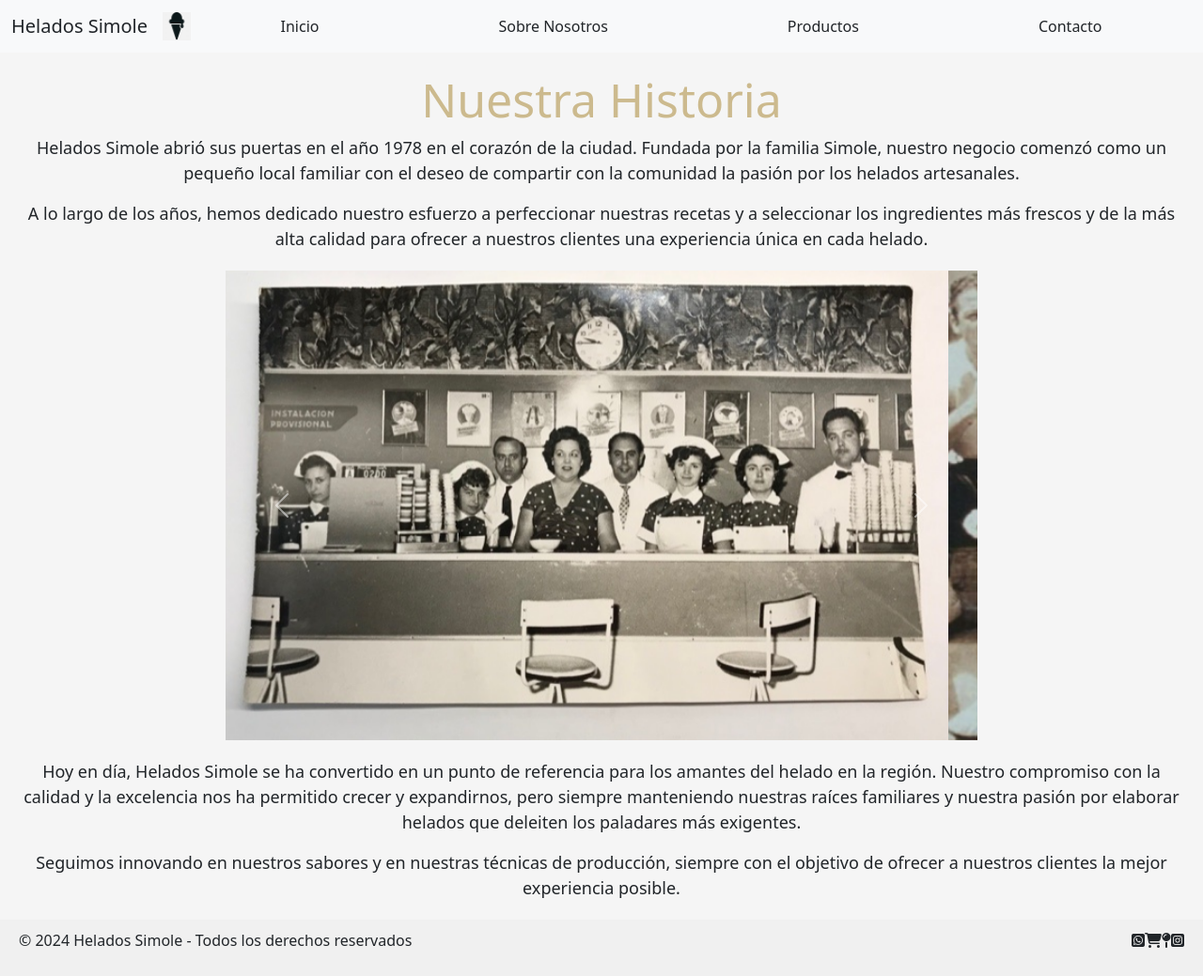
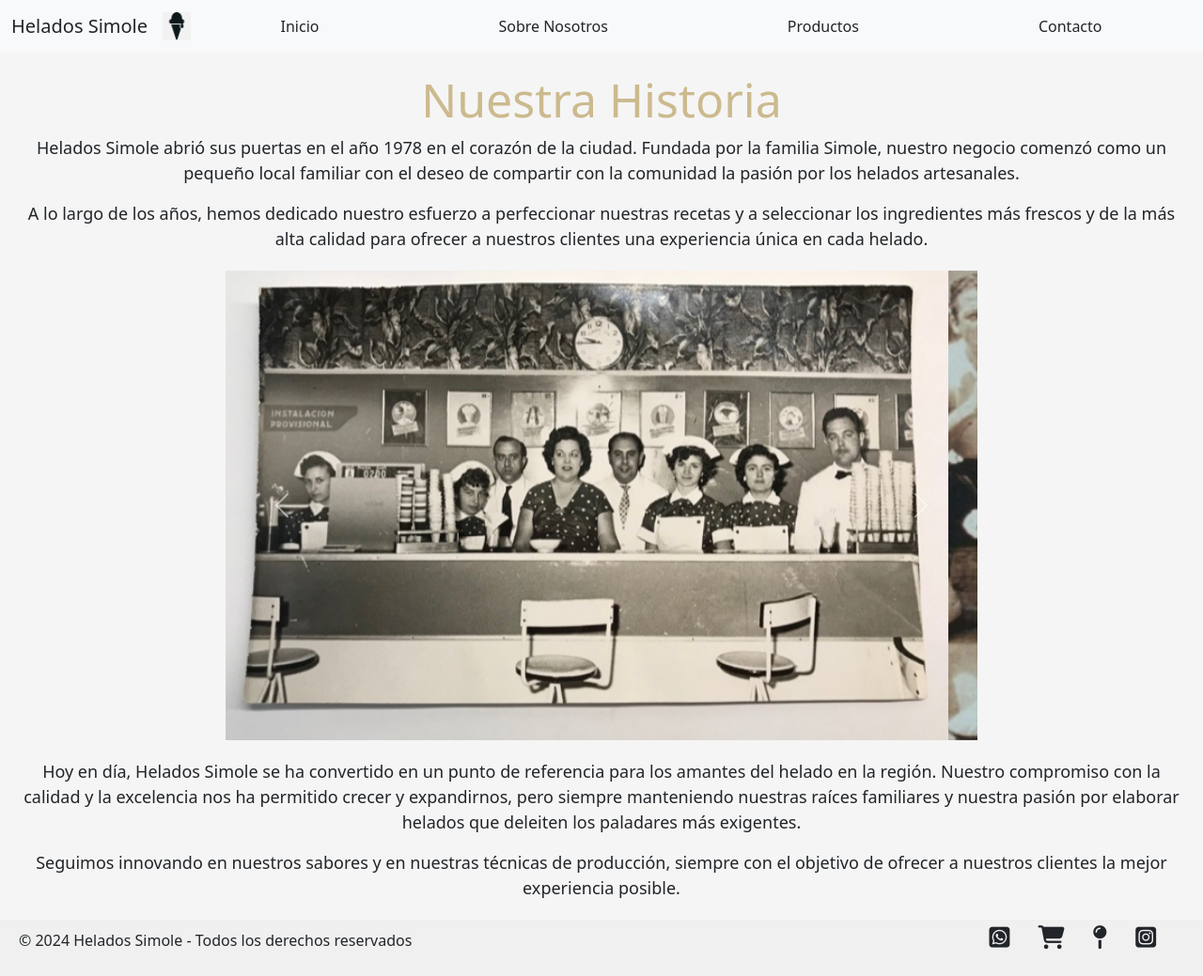
Before and after one commit to martinezflorian/heladossimole, a plain HTML site: page templates/SobreNosotros.html in a window 1280 px wide. Shown: the whole page at 94% size. Drawn offline with nearby package versions, Linux system fonts and the light colour scheme.

Commit message:
Corrijo footer

```diff
--- a/templates/SobreNosotros.html
+++ b/templates/SobreNosotros.html
@@ -163,16 +163,16 @@
         &copy; 2024 Helados Simole - Todos los derechos reservados
       </p>
       <div class="redes-sociales">
-        <a href="enlaceAWhastapp" target="_blank">
+        <a class="iconos" href="enlaceAWhastapp" target="_blank">
           <i class="fa-brands fa-square-whatsapp"></i>
         </a>
-        <a href="enlaceAPedidosYa" target="_blank">
+        <a class="iconos" href="enlaceAPedidosYa" target="_blank">
           <i class="fa-solid fa-cart-shopping"></i>
         </a>
-        <a href="enlaceAUbicacionHeladeria" target="_blank">
+        <a class="iconos" href="enlaceAUbicacionHeladeria" target="_blank">
           <i class="fa-solid fa-map-pin"></i>
         </a>
-        <a href="enlaceInstagram" target="_blank">
+        <a class="iconos" href="enlaceInstagram" target="_blank">
           <i class="fa-brands fa-square-instagram"></i>
         </a>
       </div>
```
Also changed, not shown: templates/contacto.html (+4 -4 lines), templates/productos.html (+4 -4 lines).
